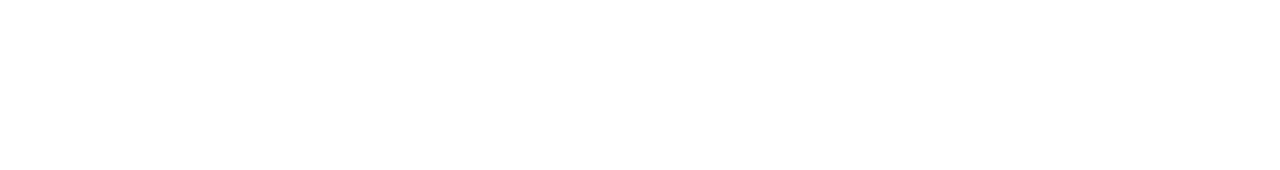
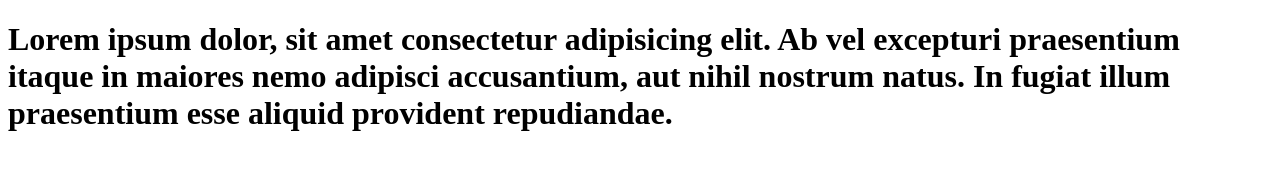
Before and after one commit to selvin95/mi-primer-repo, a plain HTML site: page index.html in a window 1280 px wide. Drawn offline with Linux system fonts and the light colour scheme.

Commit message:
mi primer commit

```diff
--- a/index.html
+++ b/index.html
@@ -11,7 +11,7 @@
 </head>
 
 <body>
-
+<h1>Lorem ipsum dolor, sit amet consectetur adipisicing elit. Ab vel excepturi praesentium itaque in maiores nemo adipisci accusantium, aut nihil nostrum natus. In fugiat illum praesentium esse aliquid provident repudiandae.</h1>
 
 </body>
 
```
